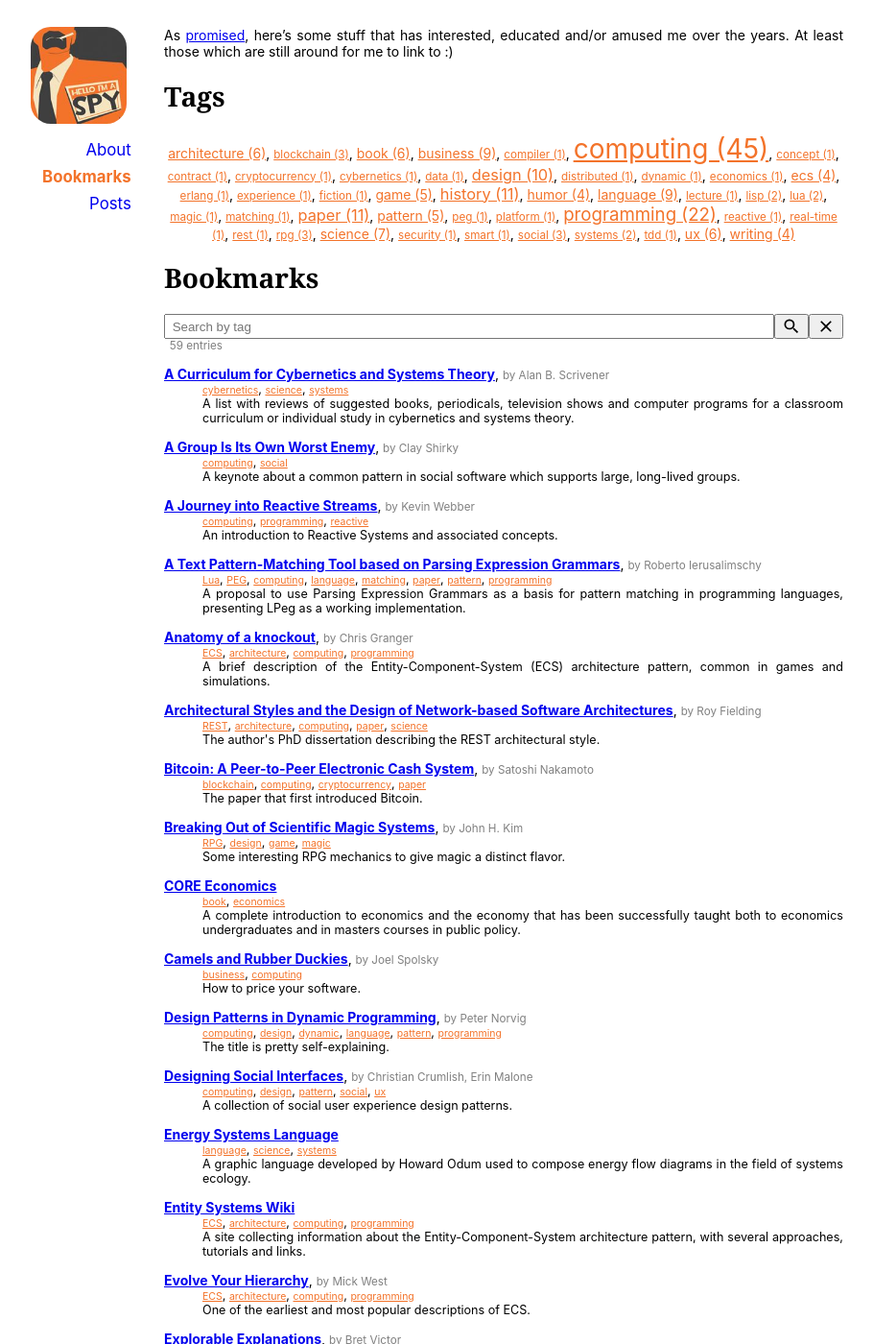
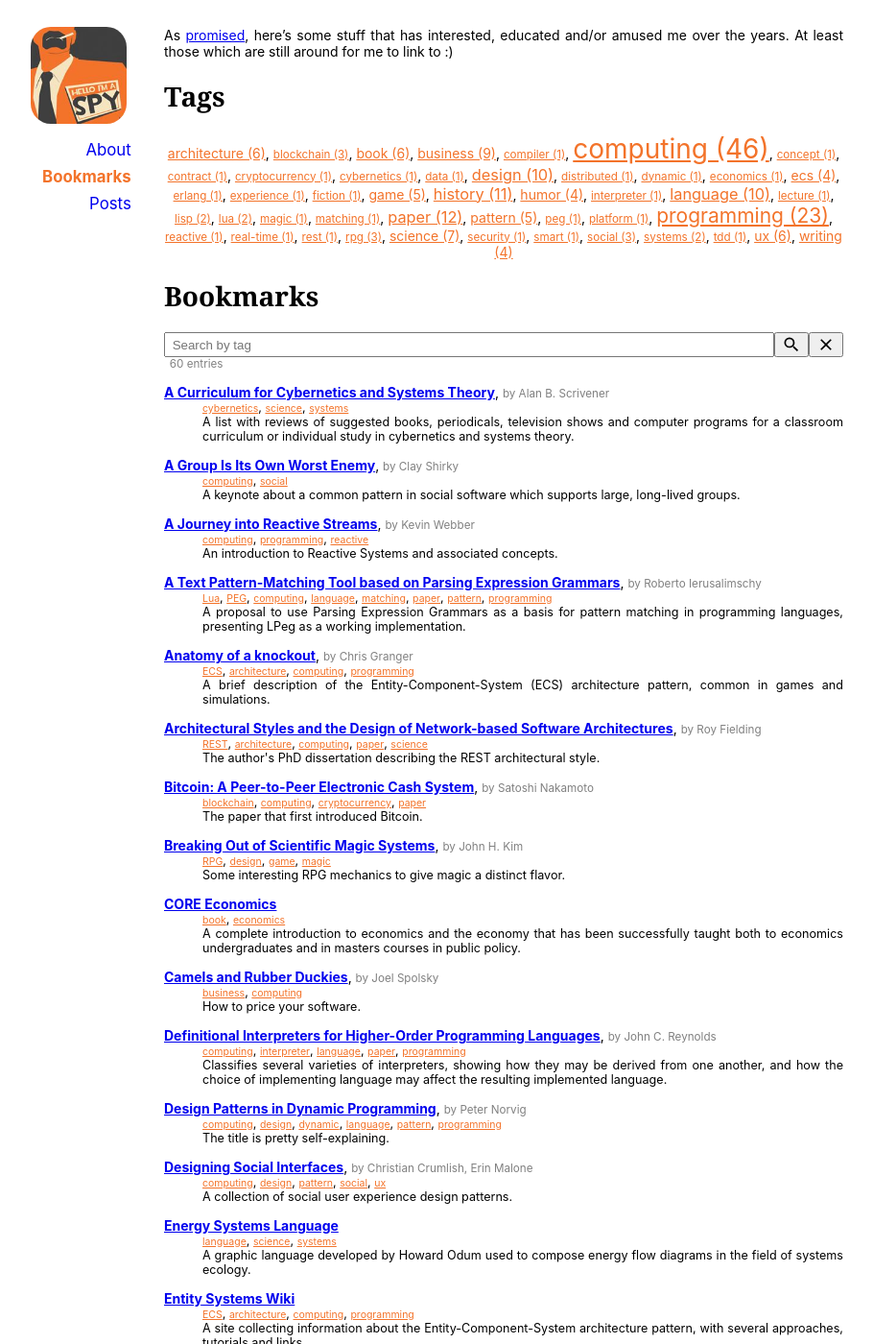
Before and after one commit to hanjos/hanjos.github.io, a Jekyll site: the page built from bookmarks.md, in a window 1280 px wide and 1400 px high. Shown: the whole window at 96% size, without its empty margins (183-1093 px from the left). Built offline with Jekyll 4.4.1, drawn with Linux system fonts in a browser that asks for light colours.

Commit message:
Update bookmarks.yml

```diff
--- a/_data/bookmarks.yml
+++ b/_data/bookmarks.yml
@@ -284,3 +284,8 @@
   authors: Roberto Ierusalimschy
   description: A proposal to use Parsing Expression Grammars as a basis for pattern matching in programming languages, presenting LPeg as a working implementation.
   tags: ['computing', 'language', 'Lua', 'matching', 'paper', 'pattern', 'PEG', 'programming']
+- url: https://surface.syr.edu/cgi/viewcontent.cgi?article=1012&context=lcsmith_other
+  title: Definitional Interpreters for Higher-Order Programming Languages
+  authors: John C. Reynolds
+  description: Classifies several varieties of interpreters, showing how they may be derived from one another, and how the choice of implementing language may affect the resulting implemented language.
+  tags: ['computing', 'interpreter', 'language', 'paper', 'programming']
```
